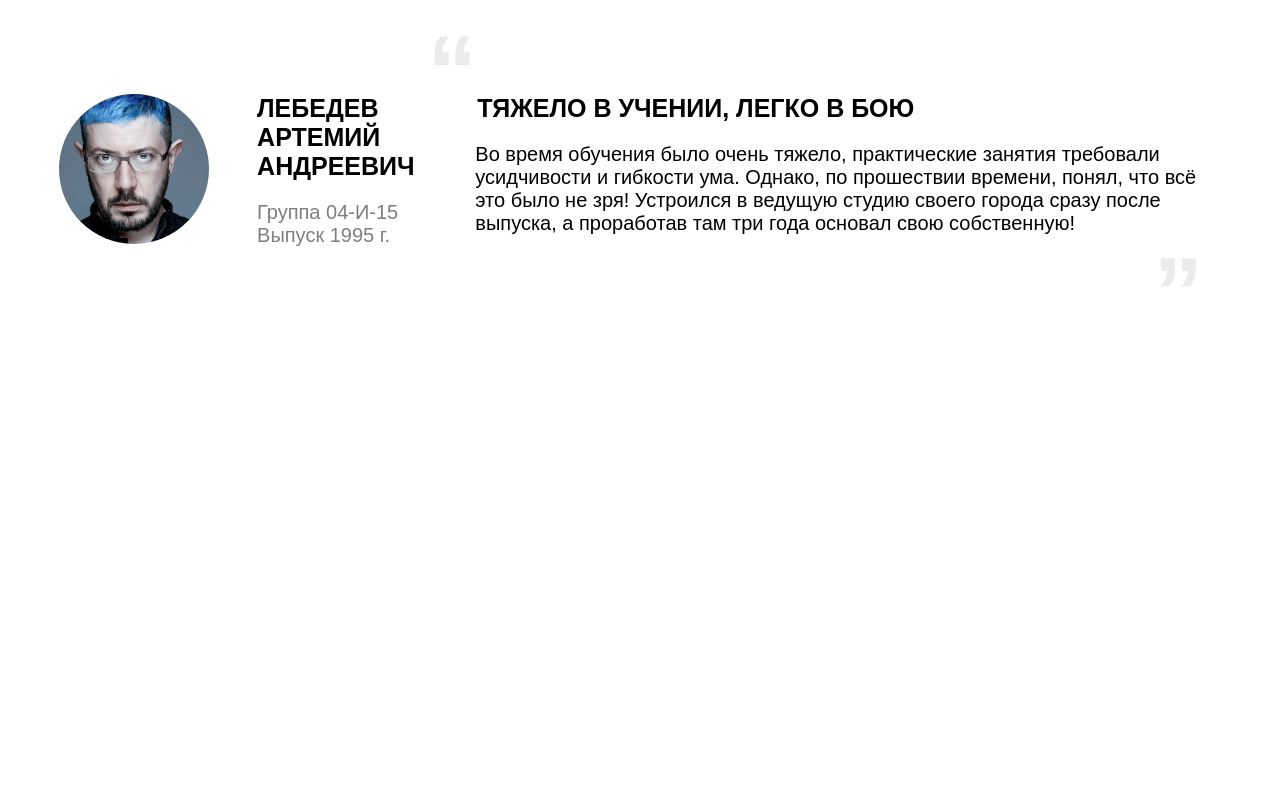
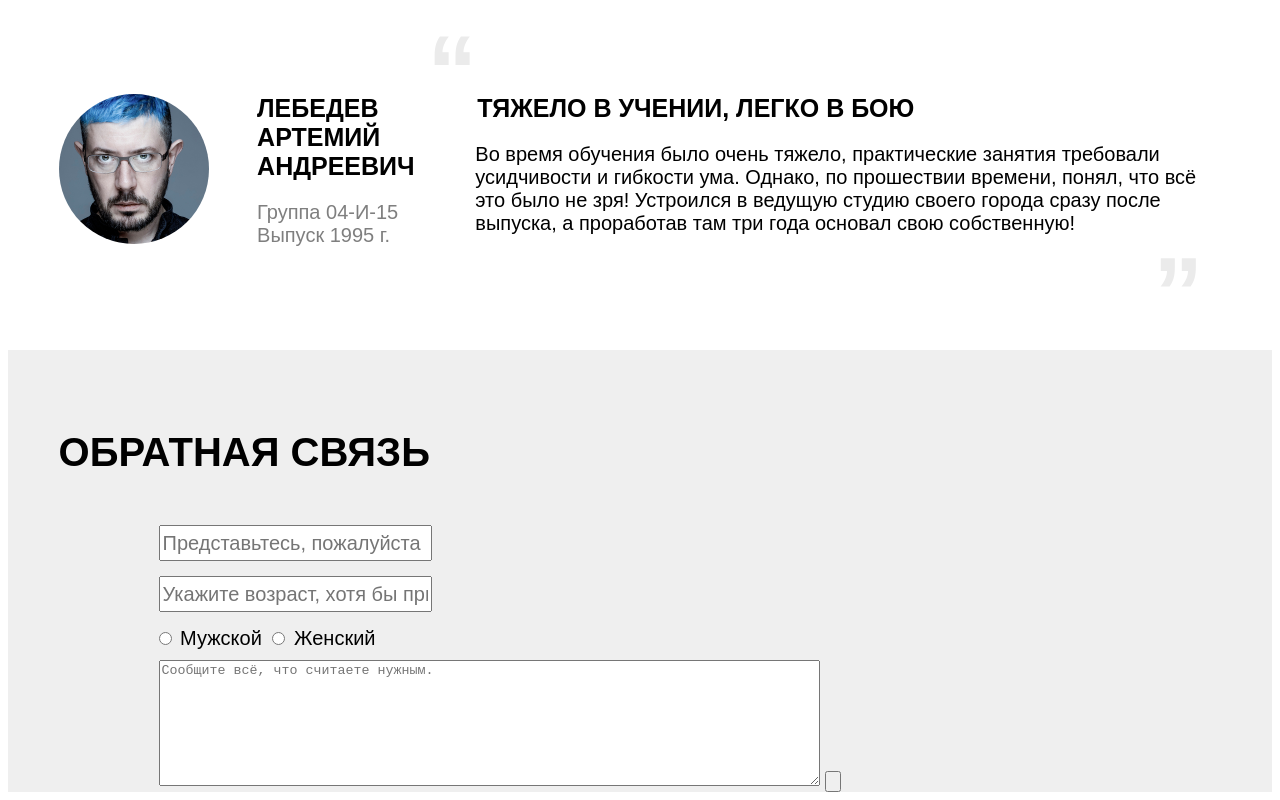
Before and after one commit to nikitf28/html-homework, a plain HTML site: page 7/index.html in a window 1280 px wide. Shown: the part 1282-2082 px from the top of the page. Before the commit the page ends 1640 px from the top, so only its background shows below. Drawn offline with Linux system fonts and the light colour scheme.

Commit message:
Working on form

```diff
--- a/7/css/styles.css
+++ b/7/css/styles.css
@@ -212,6 +212,49 @@ body{
   font-size: 20px;
 }
 
+.linkForm{
+  background: rgb(239, 239, 239);
+}
+
+.linkForm::after{
+  content: "";
+  display: block;
+  clear: both;
+}
+
+.learnForm{
+  margin-left: 4%;
+  margin-top: 50px;
+  font-size: 20px;
+}
+
+.formHeader{
+  text-transform: uppercase;
+  font-size: 40px;
+  font-weight: bold;
+  margin-left: 4%;
+  padding-top: 80px;
+}
+
+label{
+  text-align: right;
+}
+
+
+.fleft{
+  margin-left: 100px;
+}
+
+.field{
+  height: 30px;
+  font-size: 20px;
+  margin-bottom: 15px;
+}
+
+.radio{
+  margin-bottom: 15px;
+}
+
 @media (min-width: 1151px){
   .commentMore{
     margin-right: 15%;
--- a/7/index.html
+++ b/7/index.html
@@ -34,7 +34,7 @@
                   Обучаем готовых к трудоустойсту специалистов
                    на теоретический и практических курсах
                 </p>
-                <a href="404.html">
+                <a href="#form">
                   <input class="order" type="button" name="" value="Подать заявку">
                 </a>
               </div>
@@ -102,6 +102,32 @@
             </div>
           </div>
         </div>
+      <a name="form"></a>
+      <div class="linkForm">
+        <div class="formHeader">
+          Обратная связь
+        </div>
+        <form class="learnForm" action="index.html" method="post">
+          <input class="fleft field" type="text" name="name" value=""
+           placeholder="Представьтесь, пожалуйста" required> <br>
+           <input  class="fleft field" type="text" name="age" value=""
+            placeholder="Укажите возраст, хотя бы приблизительно" required><br>
+            <label for="">
+            <input class="fleft radio" type="radio" name="gender" value="M" required>
+            Мужской</label>
+            <label for="">
+            <input class="radio" type="radio" name="gender" value="F"required>
+            Женский</label>
+            <br>
+           <textarea  class="fleft" name="question" rows="8" cols="80"
+             placeholder="Сообщите всё, что считаете нужным."></textarea>
+           <input type="submit" name="" value="">
+
+
+
+        </form>
+        </div>
+      </div>
       </div>
     </body>
 </html>
```
